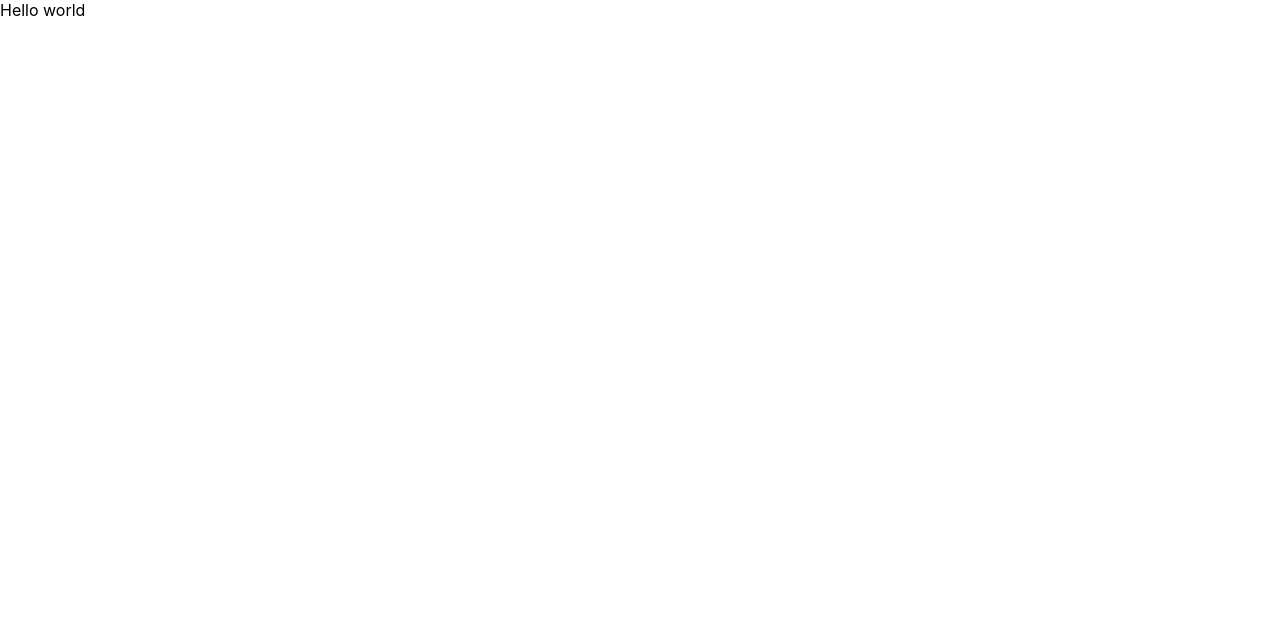
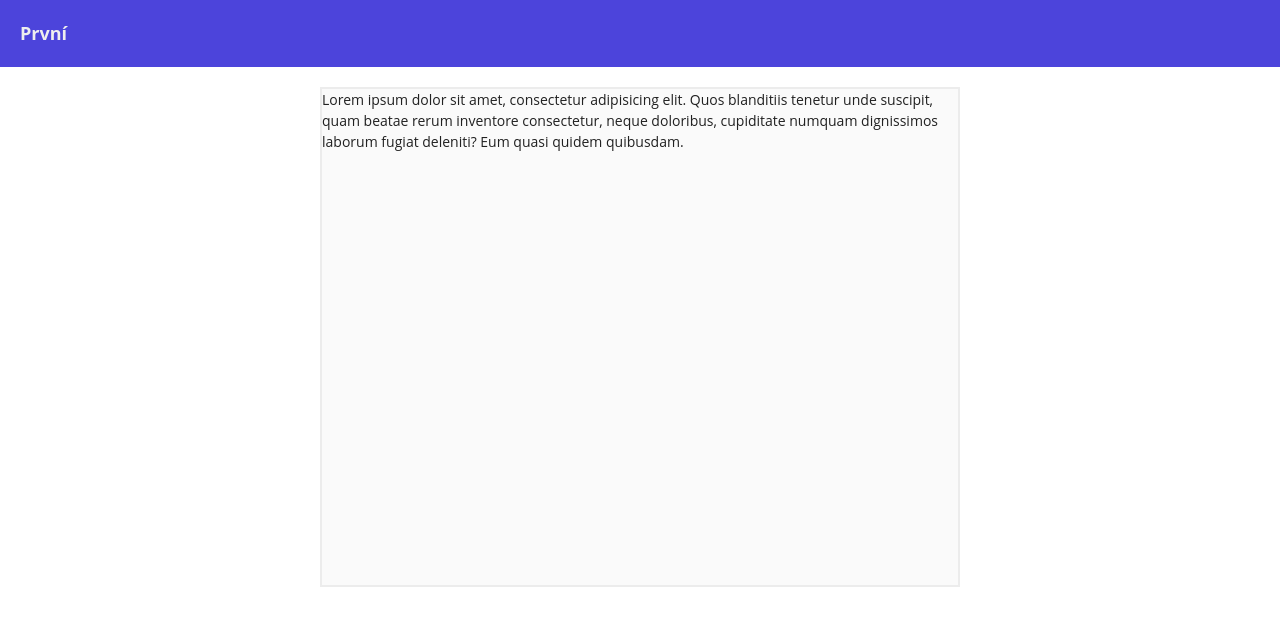
Before and after one commit to matejkloucek/hackathon_lifmat, a React (Create React App) app in the folder frontend/: page / in a window 1280 px wide. Shown: the top 626 px of the page. Built offline with nearby package versions, Linux system fonts and the light colour scheme.

Commit message:
Frontend cleanup + default theme

```diff
--- a/frontend/package.json
+++ b/frontend/package.json
@@ -19,7 +19,8 @@
     "react-scripts": "5.0.1",
     "styled-components": "^6.1.0",
     "typescript": "^4.4.2",
-    "web-vitals": "^2.1.0"
+    "web-vitals": "^2.1.0",
+    "react-router-dom": "^6.17.0"
   },
   "scripts": {
     "start": "react-scripts start",
--- a/frontend/src/App.tsx
+++ b/frontend/src/App.tsx
@@ -1,11 +1,15 @@
 import React from 'react';
-import {Stack} from "@mui/material";
+import {BrowserRouter, Route, Routes} from "react-router-dom";
+import {MainPage} from "./components/MainPage";
 
 function App() {
   return (
-    <Stack>
-      Hello world
-    </Stack>
+      <BrowserRouter>
+        <Routes>
+          <Route path={"*"} element={<MainPage/>}/>
+        </Routes>
+      </BrowserRouter>
+
   );
 }
 
--- /dev/null
+++ b/frontend/src/components/MainPage.tsx
@@ -0,0 +1,22 @@
+import {Stack, Typography} from "@mui/material";
+import {PageHeader} from "./PageHeader";
+import {Border} from "../theme/utils";
+import {Colors} from "../theme/colors";
+
+export const MainPage = () => {
+    return (
+        <>
+            <PageHeader/>
+            <Stack alignItems={"center"} marginTop={2}>
+                <Stack border={Border.Grey.Thick} width={"50%"} minWidth={"400px"} bgcolor={Colors.grey50} height={"500px"}>
+                    <Typography>
+                        Lorem ipsum dolor sit amet, consectetur adipisicing elit. Quos
+                        blanditiis tenetur unde suscipit, quam beatae rerum inventore consectetur,
+                        neque doloribus, cupiditate numquam dignissimos laborum fugiat deleniti? Eum
+                        quasi quidem quibusdam.
+                    </Typography>
+                </Stack>
+            </Stack>
+        </>
+    );
+}
--- /dev/null
+++ b/frontend/src/components/PageHeader.tsx
@@ -0,0 +1,15 @@
+import {Grid, Stack, Typography} from "@mui/material";
+import {Colors} from "../theme/colors";
+import {FontWeight} from "../theme/utils";
+
+export const PageHeader = () => {
+    return (
+        <Stack direction={"row"} bgcolor={Colors.primary} padding={2}>
+            <Grid container spacing={2}>
+                <Grid item xs={2} color={Colors.grey150}>
+                    <Typography  fontSize={18} fontWeight={FontWeight.Bold}>První</Typography>
+                </Grid>
+            </Grid>
+        </Stack>
+    )
+}
--- a/frontend/src/index.css
+++ /dev/null
@@ -1,13 +0,0 @@
-body {
-  margin: 0;
-  font-family: -apple-system, BlinkMacSystemFont, 'Segoe UI', 'Roboto', 'Oxygen',
-    'Ubuntu', 'Cantarell', 'Fira Sans', 'Droid Sans', 'Helvetica Neue',
-    sans-serif;
-  -webkit-font-smoothing: antialiased;
-  -moz-osx-font-smoothing: grayscale;
-}
-
-code {
-  font-family: source-code-pro, Menlo, Monaco, Consolas, 'Courier New',
-    monospace;
-}
--- a/frontend/src/index.tsx
+++ b/frontend/src/index.tsx
@@ -1,19 +1,16 @@
 import React from 'react';
 import ReactDOM from 'react-dom/client';
-import './index.css';
 import App from './App';
-import reportWebVitals from './reportWebVitals';
+import {createTheme, CssBaseline, ThemeProvider} from "@mui/material";
+import {appTheme} from "./theme/theme";
 
 const root = ReactDOM.createRoot(
   document.getElementById('root') as HTMLElement
 );
 root.render(
-  <React.StrictMode>
-    <App />
-  </React.StrictMode>
+    <ThemeProvider theme={createTheme(appTheme)}>
+        <CssBaseline>
+            <App />
+        </CssBaseline>
+    </ThemeProvider>
 );
-
-// If you want to start measuring performance in your app, pass a function
-// to log results (for example: reportWebVitals(console.log))
-// or send to an analytics endpoint. Learn more: https://bit.ly/CRA-vitals
-reportWebVitals();
--- a/frontend/src/react-app-env.d.ts
+++ /dev/null
@@ -1 +0,0 @@
-/// <reference types="react-scripts" />
--- a/frontend/src/reportWebVitals.ts
+++ /dev/null
@@ -1,15 +0,0 @@
-import { ReportHandler } from 'web-vitals';
-
-const reportWebVitals = (onPerfEntry?: ReportHandler) => {
-  if (onPerfEntry && onPerfEntry instanceof Function) {
-    import('web-vitals').then(({ getCLS, getFID, getFCP, getLCP, getTTFB }) => {
-      getCLS(onPerfEntry);
-      getFID(onPerfEntry);
-      getFCP(onPerfEntry);
-      getLCP(onPerfEntry);
-      getTTFB(onPerfEntry);
-    });
-  }
-};
-
-export default reportWebVitals;
--- /dev/null
+++ b/frontend/src/theme/colors.ts
@@ -0,0 +1,24 @@
+export const Colors = {
+    primary: "#4c44db",
+    white: "#ffffff",
+    black: "#000000",
+    grey800: "#323232",
+    grey500: "#9e9e9e",
+    grey300: "#CACED8",
+    grey250: "#E5E5E5",
+    grey200: "#ECECEC",
+    grey150: "#eeeeee",
+    grey100: "#F6F6F6",
+    grey50: "#fafafa",
+    success: "#6FC204",
+    error: "#D80606",
+    yellow: "#FFC700",
+    yellowLightBg: "#FFECD0",
+    blueLightBg: "#D0E9FF",
+    blue: "#3D5392",
+    blueGrey800: "#737A8E",
+    blueGrey700: "#9CA1B0",
+    blueGrey600: "#CACED8",
+    green: "#6FC204",
+    greenDarker: "#5da204",
+}
--- /dev/null
+++ b/frontend/src/theme/theme.ts
@@ -0,0 +1,94 @@
+import { createTheme, ThemeOptions } from "@mui/material";
+import { FontFamilyHeadings, FontFamilyParagraph, FontWeight } from "./utils";
+import { Colors } from "./colors";
+export const appTheme: ThemeOptions = createTheme({
+    spacing: 10,
+    typography: {
+        fontFamily: FontFamilyParagraph,
+        fontWeightRegular: 500,
+        fontSize: 12.25,
+        h1: {
+            fontFamily: FontFamilyHeadings,
+            fontSize: 36,
+            fontWeight: FontWeight.ExtraBold,
+            marginTop: 0,
+            marginBottom: 20,
+        },
+        h2: {
+            fontFamily: FontFamilyHeadings,
+            fontSize: 28,
+            fontWeight: FontWeight.ExtraBold,
+        },
+        h3: {
+            fontFamily: FontFamilyParagraph,
+            fontSize: 24,
+            fontWeight: FontWeight.Bold,
+            marginTop: 0,
+            marginBottom: 10,
+        },
+        h4: {
+            fontFamily: FontFamilyHeadings,
+            fontSize: 14,
+            fontWeight: FontWeight.Bold,
+            marginTop: 0,
+            marginBottom: 10,
+        },
+        caption: {
+            fontSize: 12,
+            marginBottom: "5px",
+            color: Colors.blueGrey800,
+        },
+    },
+    palette: {
+        primary: {
+            main: Colors.primary,
+        },
+        secondary: {
+            main: Colors.grey500,
+            contrastText: Colors.grey800,
+        },
+        success: {
+            main: Colors.success,
+        },
+        yellow: {
+            main: Colors.yellowLightBg,
+            contrastText: Colors.black,
+        },
+        blue: {
+            main: Colors.blueLightBg,
+            contrastText: Colors.blue,
+        },
+        blueGrey800: {
+            main: Colors.blueGrey600,
+            contrastText: Colors.blueGrey800,
+        },
+        error: {
+            main: Colors.error,
+        },
+        green: {
+            main: Colors.green,
+            contrastText: Colors.white,
+            light: Colors.green,
+            dark: Colors.green,
+        },
+    },
+    shape: {
+        borderRadius: 6,
+    },
+});
+
+declare module "@mui/material/styles" {
+    interface Palette {
+        yellow: Palette["primary"];
+        blue: Palette["primary"];
+        blueGrey800: Palette["primary"];
+        green: Palette["primary"];
+    }
+
+    interface PaletteOptions {
+        yellow: PaletteOptions["primary"];
+        blue: PaletteOptions["primary"];
+        blueGrey800: PaletteOptions["primary"];
+        green: Palette["primary"];
+    }
+}
--- /dev/null
+++ b/frontend/src/theme/utils.ts
@@ -0,0 +1,35 @@
+import {Colors} from "./colors";
+
+export const FontFamilyHeadings = "'Roboto Slab', sans-serif";
+export const FontFamilyParagraph = "'Open Sans', sans-serif";
+export const FontWeight = {
+    Regular: 400,
+    Medium: 500,
+    SemiBold: 600,
+    Bold: 700,
+    ExtraBold: 800,
+};
+
+export const Border = {
+    Grey: {
+        Thin: `1px solid ${Colors.grey150}`,
+        Thick: `2px solid ${Colors.grey200}`,
+    },
+};
+
+export const PagePadding = {
+    px: 3,
+    py: 3,
+};
+
+export const RemovePagePadding = { mx: -PagePadding.px, my: -PagePadding.py };
+
+export const Transition = {
+    Default: "all 200ms cubic-bezier(0.4, 0, 0.2, 1)",
+};
+
+export const IconColors = {
+    color: Colors.grey500,
+    "&:hover": { color: Colors.primary },
+    transition: Transition.Default,
+};
```
Also changed, not shown: 1 other file (tests, documents, lock files or other folders).
